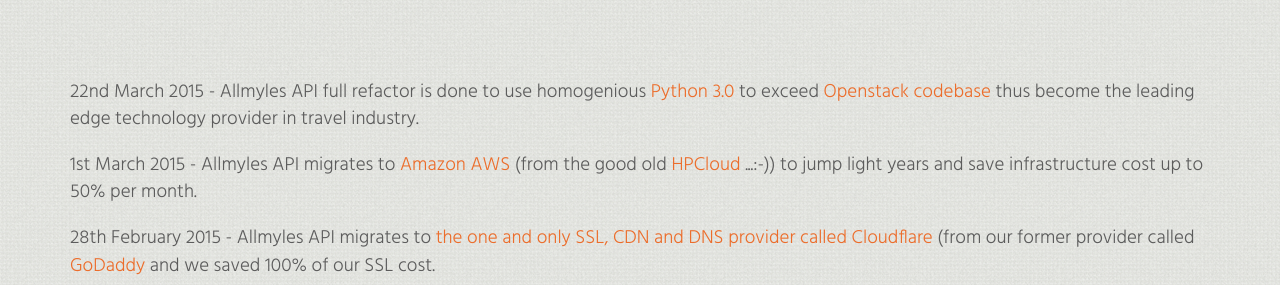
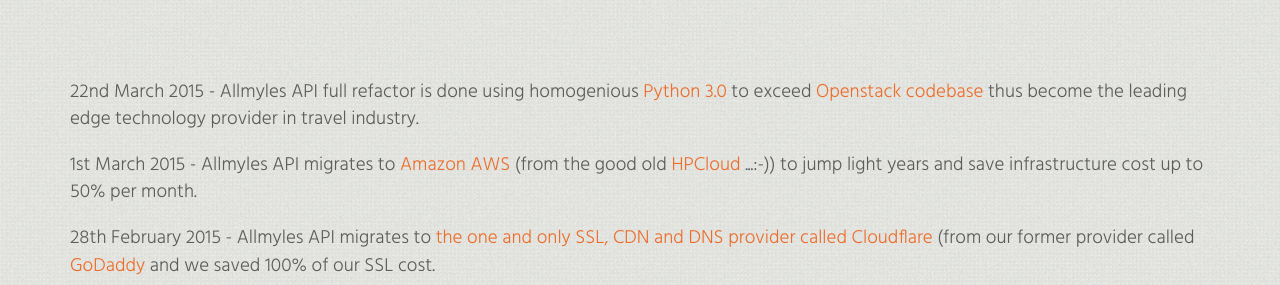
Before and after one commit to balazsszilardtoth/allmyles.github.io, a Jekyll site: the page built from news.html, in a window 1280 px wide. Shown: the part 624-909 px from the top of the page. Built offline with Jekyll 4.4.1, drawn with Linux system fonts in a browser that asks for light colours; nearby versions of some CDN libraries.

Commit message:
typo correction - using

```diff
--- a/news.html
+++ b/news.html
@@ -12,7 +12,7 @@ title: News - Allmyles
 	</div>
 
 	<div class="container">
-		<p>22nd March 2015 - Allmyles API full refactor is done to use homogenious <a href="https://www.python.org/download/releases/3.0/">Python 3.0 </a> to exceed <a href="https://www.openstack.org/"> Openstack codebase </a> thus become the leading edge technology provider in travel industry.</p>
+		<p>22nd March 2015 - Allmyles API full refactor is done using homogenious <a href="https://www.python.org/download/releases/3.0/">Python 3.0 </a> to exceed <a href="https://www.openstack.org/"> Openstack codebase </a> thus become the leading edge technology provider in travel industry.</p>
 		<p>1st March 2015 - Allmyles API migrates to <a href="http://aws.amazon.com/">Amazon AWS </a> (from the good old <a href="http://www.hpcloud.com/">HPCloud </a>...:-)) to jump light years and save infrastructure cost up to 50% per month.</p>
 		<p>28th February 2015 - Allmyles API migrates to <a href="https://www.cloudflare.com/">the one and only SSL, CDN and DNS provider called Cloudflare  </a> (from our former provider called <a href="https://www.godaddy.com/">GoDaddy </a> and we saved 100% of our SSL cost.</p>
 		<p>12th December 2014 - Allmyles API starts serving the third website in production. Allmyles API was certified by the world's 9th largest software company (<a href="http://www.forbes.com/global2000/list/#industry:Software%20%26%20Programming">Forbes</a>)</p>
```
